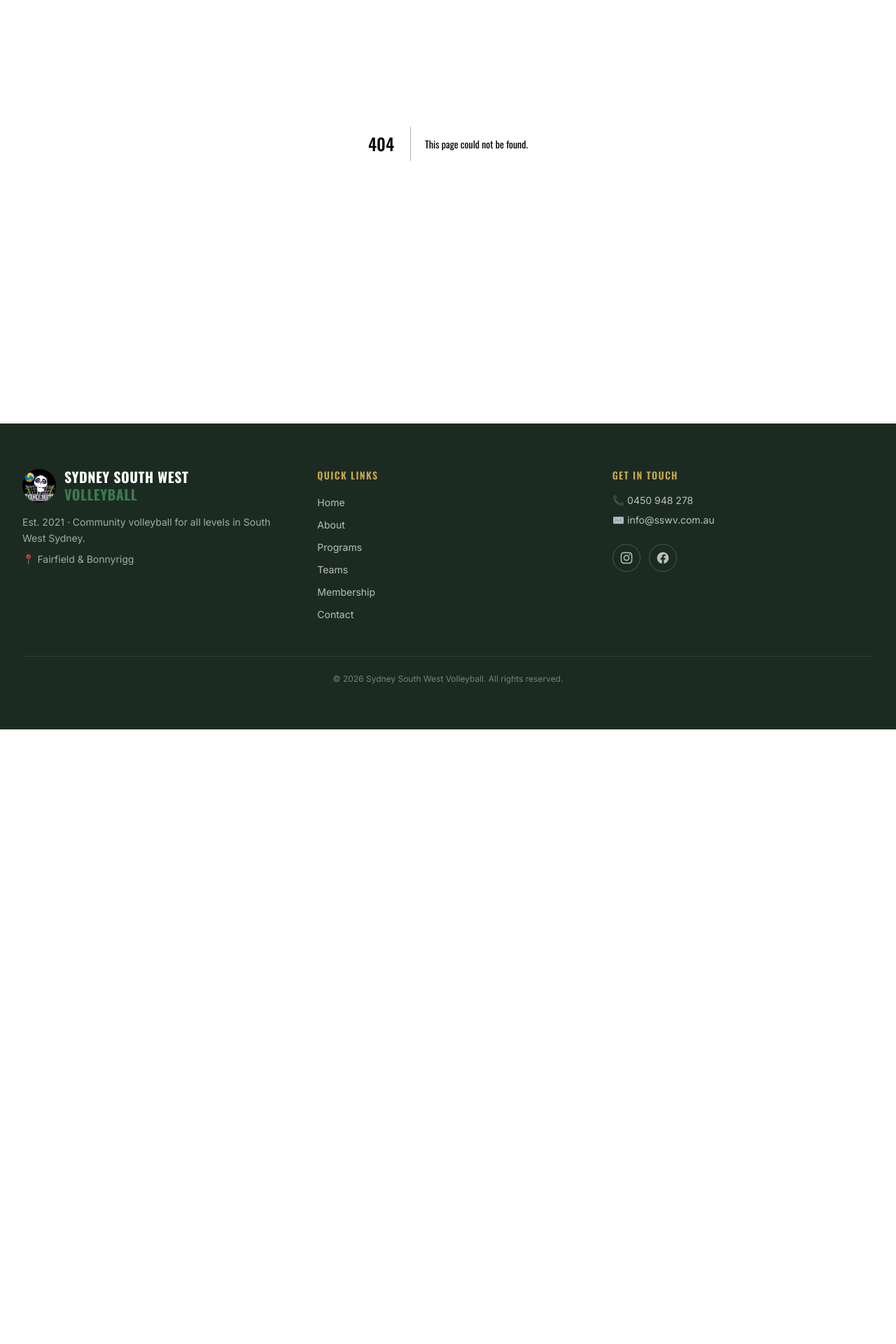
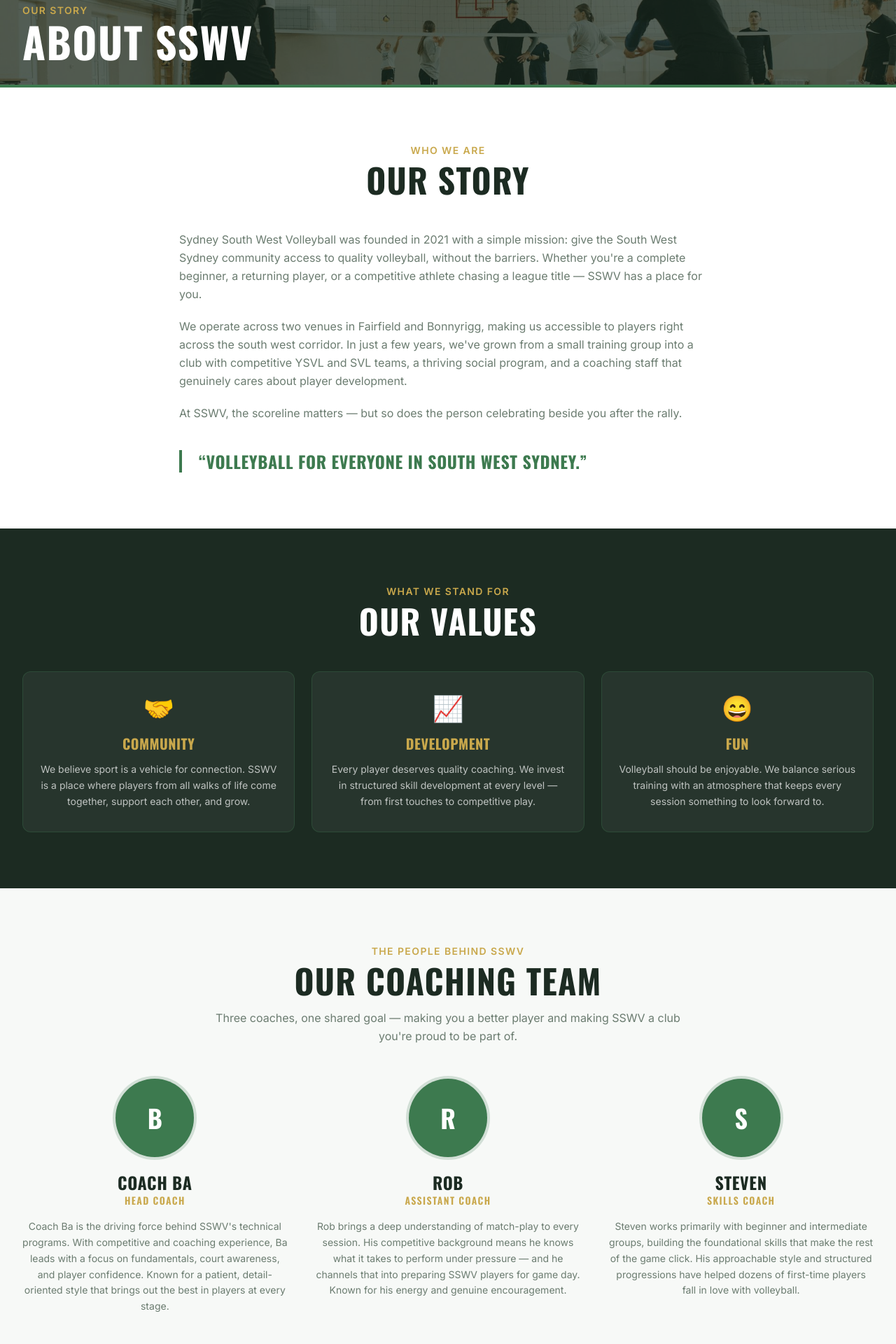
Before and after one commit to stealth-startup-2026/sydneysouthwestvb, a Next.js app: page /about in a window 1280 px wide. Before the commit this address had no page. Shown: the part 260-2180 px from the top of the page at 70% size. Before the commit the page ends 1302 px from the top, so only its background shows below. Built offline with nearby package versions, Linux system fonts and the light colour scheme.

Commit message:
feat: About page

```diff
--- /dev/null
+++ b/src/app/about/page.tsx
@@ -0,0 +1,74 @@
+// src/app/about/page.tsx
+import { PageHero } from "@/components/ui/PageHero";
+import { Container } from "@/components/ui/Container";
+import { SectionHeader } from "@/components/ui/SectionHeader";
+
+const VALUES = [
+  { icon: "🤝", title: "Community", body: "We believe sport is a vehicle for connection. SSWV is a place where players from all walks of life come together, support each other, and grow." },
+  { icon: "📈", title: "Development", body: "Every player deserves quality coaching. We invest in structured skill development at every level — from first touches to competitive play." },
+  { icon: "😄", title: "Fun", body: "Volleyball should be enjoyable. We balance serious training with an atmosphere that keeps every session something to look forward to." },
+];
+
+const COACHES = [
+  { name: "Coach Ba", role: "Head Coach", initials: "B", bio: "Coach Ba is the driving force behind SSWV's technical programs. With competitive and coaching experience, Ba leads with a focus on fundamentals, court awareness, and player confidence. Known for a patient, detail-oriented style that brings out the best in players at every stage." },
+  { name: "Rob", role: "Assistant Coach", initials: "R", bio: "Rob brings a deep understanding of match-play to every session. His competitive background means he knows what it takes to perform under pressure — and he channels that into preparing SSWV players for game day. Known for his energy and genuine encouragement." },
+  { name: "Steven", role: "Skills Coach", initials: "S", bio: "Steven works primarily with beginner and intermediate groups, building the foundational skills that make the rest of the game click. His approachable style and structured progressions have helped dozens of first-time players fall in love with volleyball." },
+];
+
+export default function AboutPage() {
+  return (
+    <>
+      <PageHero title="About SSWV" subtitle="Our Story" imageSrc="/images/about-hero.jpg" imageAlt="SSWV players on court" />
+
+      <section aria-label="Our Story" className="bg-white py-20">
+        <Container>
+          <div className="mx-auto max-w-3xl">
+            <SectionHeader eyebrow="Who We Are" title="Our Story" />
+            <div className="space-y-5 text-base leading-relaxed text-muted">
+              <p>Sydney South West Volleyball was founded in 2021 with a simple mission: give the South West Sydney community access to quality volleyball, without the barriers. Whether you&apos;re a complete beginner, a returning player, or a competitive athlete chasing a league title — SSWV has a place for you.</p>
+              <p>We operate across two venues in Fairfield and Bonnyrigg, making us accessible to players right across the south west corridor. In just a few years, we&apos;ve grown from a small training group into a club with competitive YSVL and SVL teams, a thriving social program, and a coaching staff that genuinely cares about player development.</p>
+              <p>At SSWV, the scoreline matters — but so does the person celebrating beside you after the rally.</p>
+            </div>
+            <blockquote className="mt-10 border-l-4 border-green pl-6">
+              <p className="font-heading text-2xl font-bold uppercase tracking-wide text-green">&ldquo;Volleyball for everyone in South West Sydney.&rdquo;</p>
+            </blockquote>
+          </div>
+        </Container>
+      </section>
+
+      <section aria-label="Our Values" className="bg-dark py-20">
+        <Container>
+          <SectionHeader eyebrow="What We Stand For" title="Our Values" light />
+          <div className="grid gap-6 sm:grid-cols-3">
+            {VALUES.map((v) => (
+              <div key={v.title} className="rounded-xl border border-green/30 bg-white/5 px-6 py-8 text-center">
+                <span aria-hidden="true" className="mb-4 block text-4xl">{v.icon}</span>
+                <h3 className="mb-3 font-heading text-xl font-bold uppercase tracking-wide text-gold">{v.title}</h3>
+                <p className="text-sm leading-relaxed text-white/70">{v.body}</p>
+              </div>
+            ))}
+          </div>
+        </Container>
+      </section>
+
+      <section aria-label="Our Coaching Team" className="bg-surface py-20">
+        <Container>
+          <SectionHeader eyebrow="The People Behind SSWV" title="Our Coaching Team"
+            subtitle="Three coaches, one shared goal — making you a better player and making SSWV a club you're proud to be part of." />
+          <div className="grid gap-10 sm:grid-cols-3">
+            {COACHES.map((coach) => (
+              <div key={coach.name} className="text-center">
+                <div className="mx-auto mb-5 flex h-28 w-28 items-center justify-center rounded-full bg-green font-heading text-4xl font-bold text-white ring-4 ring-green/20">
+                  {coach.initials}
+                </div>
+                <h3 className="font-heading text-2xl font-bold uppercase tracking-wide text-dark">{coach.name}</h3>
+                <p className="mb-4 font-heading text-sm font-semibold uppercase tracking-widest text-gold">{coach.role}</p>
+                <p className="text-sm leading-relaxed text-muted">{coach.bio}</p>
+              </div>
+            ))}
+          </div>
+        </Container>
+      </section>
+    </>
+  );
+}
```
